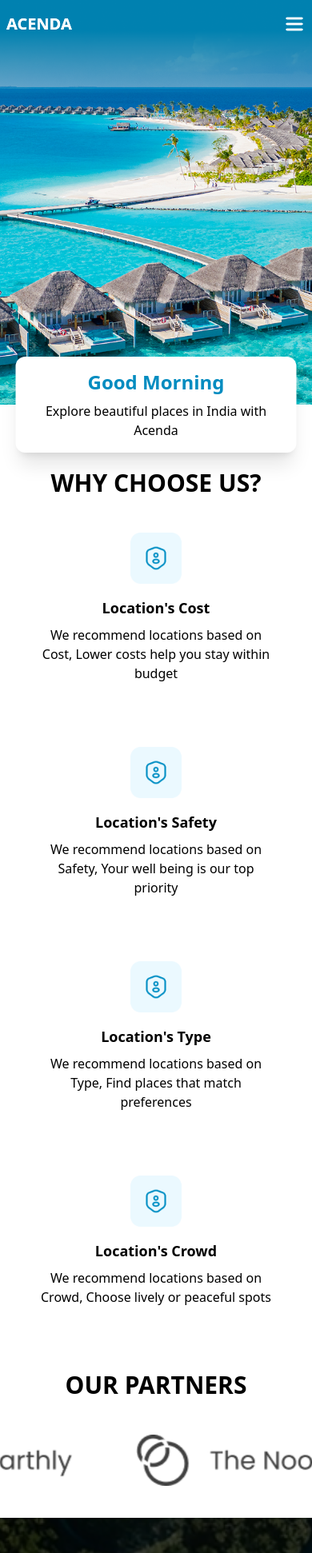
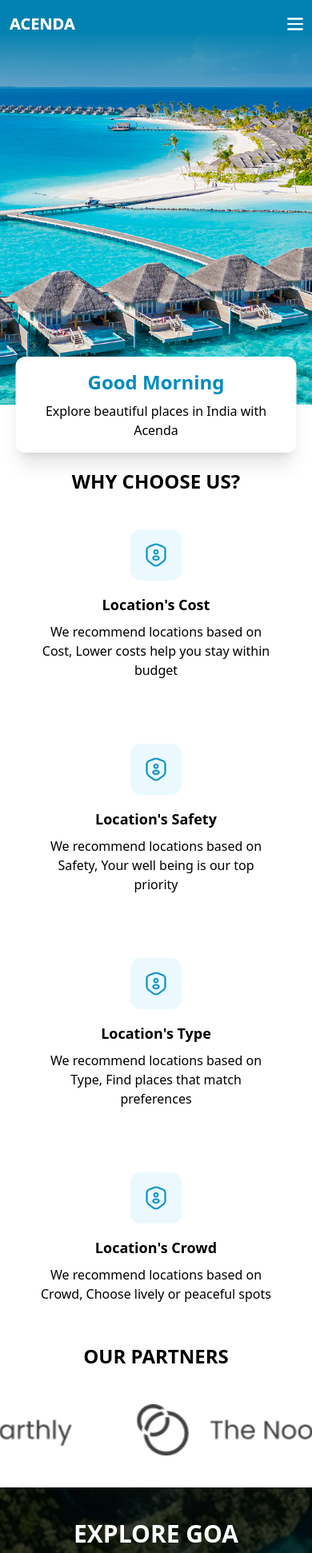
Before and after one commit to whysatyam/Acenda-TravelGuide, a Next.js app: page / in a window 390 px wide. Shown: the top 1942 px of the page at 80% size. Built offline with nearby package versions, Linux system fonts and the light colour scheme.

Commit message:
fixed minor issues

```diff
--- a/src/components/Choose.js
+++ b/src/components/Choose.js
@@ -3,7 +3,7 @@ import React from "react";
 function Choose() {
   return (
     <div className="text-center py-10 mt-10 [@media(min-width:767px)]:mt-18">
-      <h2 className="text-3xl font-bold text-black mb-5">WHY CHOOSE US?</h2>
+      <h2 className="text-2xl sm:text-3xl font-bold text-black mb-5">WHY CHOOSE US?</h2>
 
       <div className="grid grid-cols-1 sm:grid-cols-2 lg:grid-cols-4 gap-8 px-6 lg:px-20">
         <div className="bg-white p-6 rounded-lg text-center">
--- a/src/components/Explore.js
+++ b/src/components/Explore.js
@@ -6,7 +6,7 @@ function Explore() {
     <div className="relative min-h-screen flex flex-col items-center justify-center text-white text-center px-6 sm:px-10 py-10 explore-bg">
       <div className="absolute inset-0 bg-black/50"></div>
       <div className="relative z-10 w-full max-w-5xl">
-        <h1 className="text-5xl font-bold">EXPLORE GOA</h1>
+        <h1 className="text-3xl sm:text-4xl font-bold">EXPLORE GOA</h1>
         <p className="mt-4">
           Stunning beaches vibrant nightlife from scenic sunsets to lively
           markets it offers endless adventures
--- a/src/components/Navbar.js
+++ b/src/components/Navbar.js
@@ -18,7 +18,7 @@ export default function Navbar() {
     <div className="absolute top-0 left-0 w-full z-50 flex justify-between items-center font-sans pt-2 pb-2 bg-transparent">
       <Link
         href="/"
-        className="p-2 md:pl-10 font-bold text-xl text-white cursor-pointer"
+        className="p-2 ml-1 md:pl-10 font-bold text-xl text-white cursor-pointer"
       >
         ACENDA
       </Link>
@@ -37,7 +37,7 @@ export default function Navbar() {
         className="sm:hidden p-2 cursor-pointer text-white"
         onClick={() => setMenuOpen(true)}
       >
-        <Menu size={28} />
+        <Menu size={26} />
       </div>
       <div
         className={`fixed top-0 left-0 h-full w-64 bg-black text-white z-50 transform ${
--- a/src/components/Partners.js
+++ b/src/components/Partners.js
@@ -11,8 +11,8 @@ const logos = [...brands, ...brands, ...brands];
 
 function Partners() {
   return (
-    <div className="overflow-hidden bg-white pt-4 py-10">
-      <h2 className="text-center text-3xl font-bold mb-6">OUR PARTNERS</h2>
+    <div className="overflow-hidden bg-white pt-4 mt-[-30px] py-10">
+      <h2 className="text-center text-2xl sm:text-3xl font-bold mb-6">OUR PARTNERS</h2>
       <div className="relative w-full pt-5">
         <div className="flex items-center whitespace-nowrap animate-scroll">
           {logos.map((logo, index) => (
--- a/src/components/PlaceInfo.js
+++ b/src/components/PlaceInfo.js
@@ -69,7 +69,7 @@ function PlaceInfo({ place, state }) {
 
         <div className="mt-12">
           <h2 className="text-3xl sm:text-4xl font-bold text-center mb-8 sm:mb-12">
-            Other Places to Visit in {state?.name}
+            Other Popular Places in {state?.name}
           </h2>
           <div className="grid grid-cols-1 sm:grid-cols-2 lg:grid-cols-4 gap-6 max-w-7xl mx-auto">
             {otherPlaces.map((otherPlace) => (
--- a/src/components/Testimonials.js
+++ b/src/components/Testimonials.js
@@ -27,7 +27,7 @@ const testimonials = [
 function Testimonials() {
   return (
     <div className="bg-black py-16 px-6 pt-16 -mt-8">
-      <h2 className="text-white text-center text-3xl font-bold mb-18">
+      <h2 className="text-white text-center text-2xl sm:text-3xl font-bold mb-18">
         TESTIMONIALS
       </h2>
 
```
